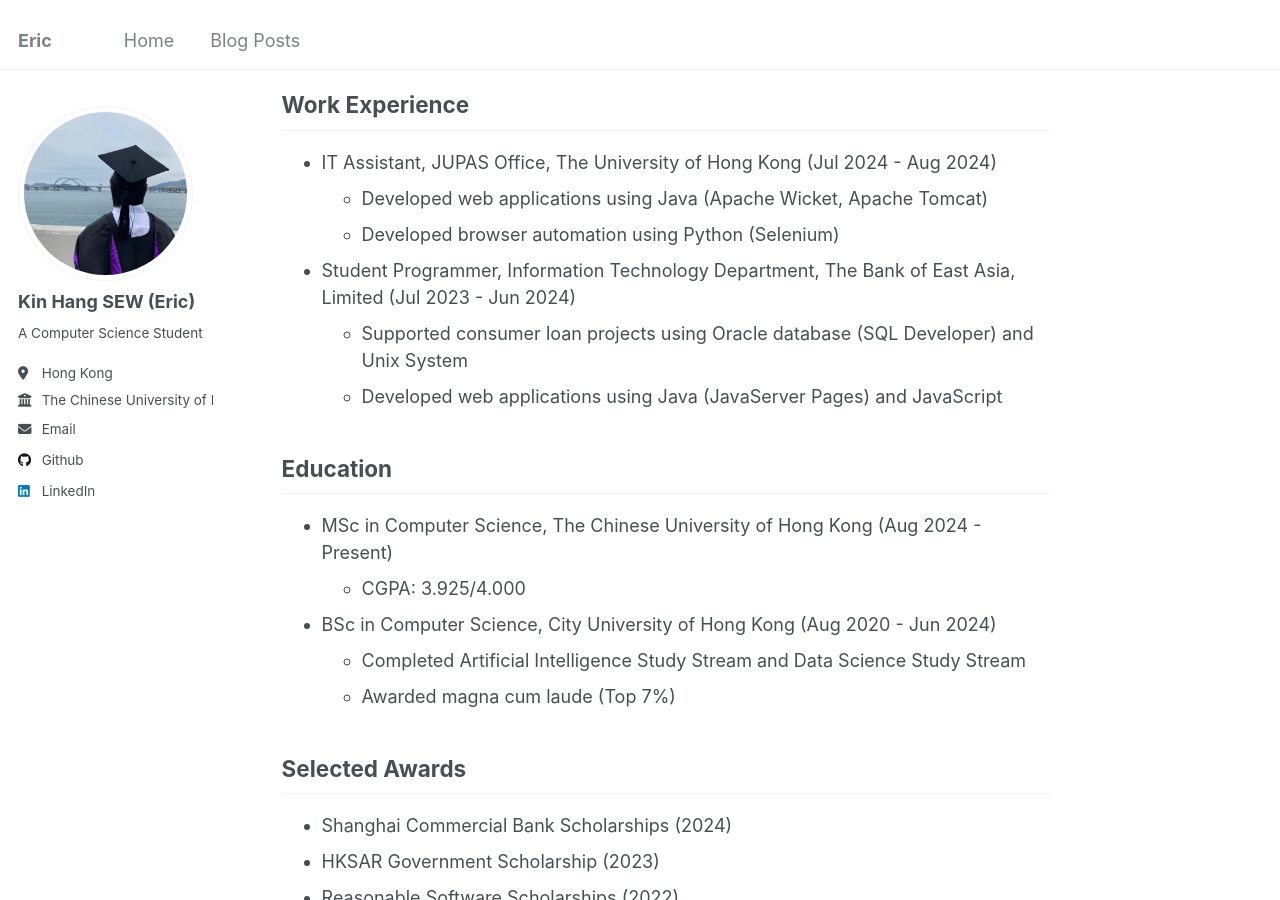
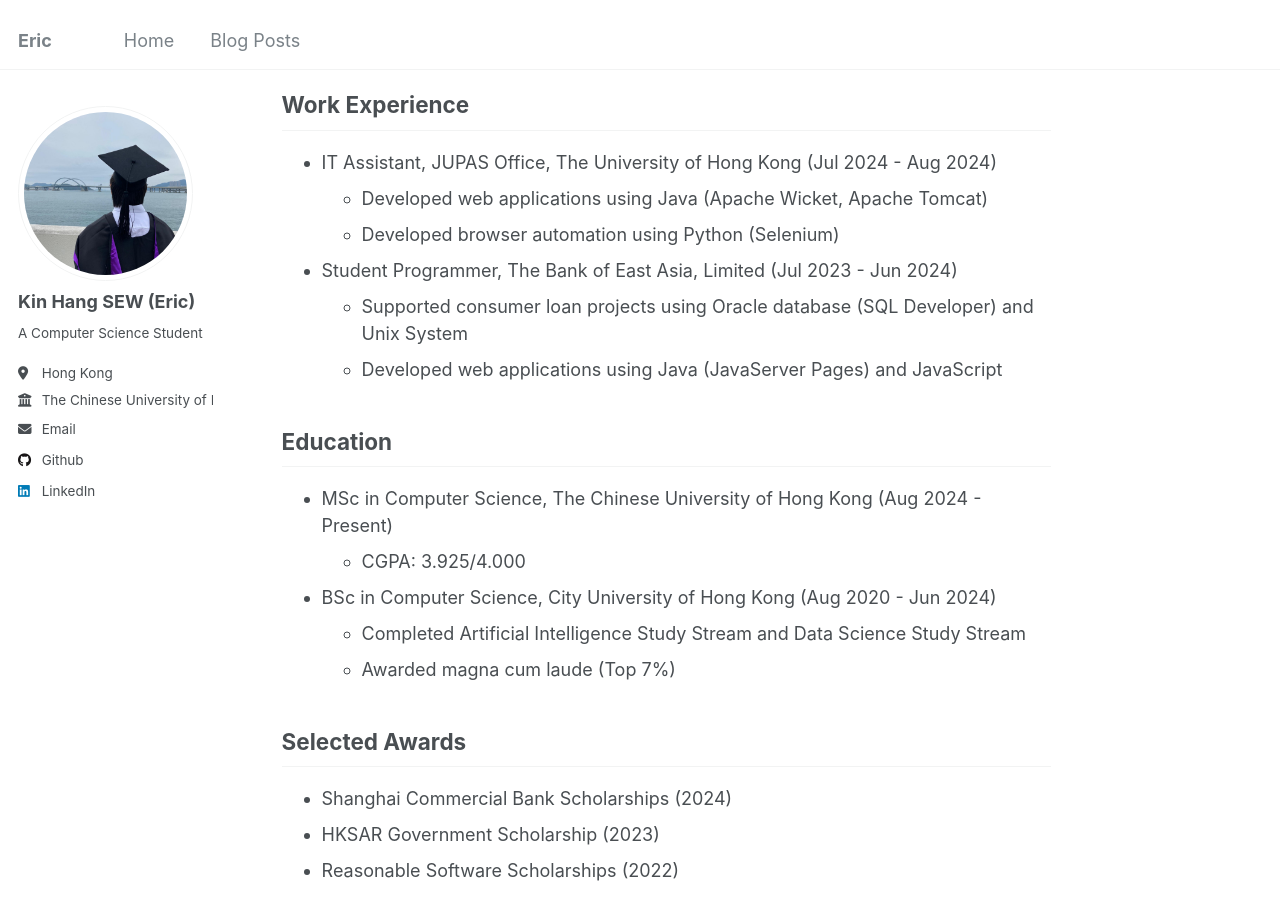
Before and after one commit to ericskh2/ericskh2.github.io, a Jekyll site: the page built from _pages/about.md, in a window 1280 px wide and 900 px high, scrolled down 447 px. Built offline with Jekyll 4.4.1, drawn with Linux system fonts in a browser that asks for light colours.

Commit message:
Update about.md

```diff
--- a/_pages/about.md
+++ b/_pages/about.md
@@ -21,7 +21,7 @@ Work Experience
 - IT Assistant, JUPAS Office, The University of Hong Kong (Jul 2024 - Aug 2024)
   - Developed web applications using Java (Apache Wicket, Apache Tomcat)
   - Developed browser automation using Python (Selenium)
-- Student Programmer,  Information Technology Department, The Bank of East Asia, Limited (Jul 2023 - Jun 2024)
+- Student Programmer, The Bank of East Asia, Limited (Jul 2023 - Jun 2024)
   - Supported consumer loan projects using Oracle database (SQL Developer) and Unix System
   - Developed web applications using Java (JavaServer Pages) and JavaScript
 
```
